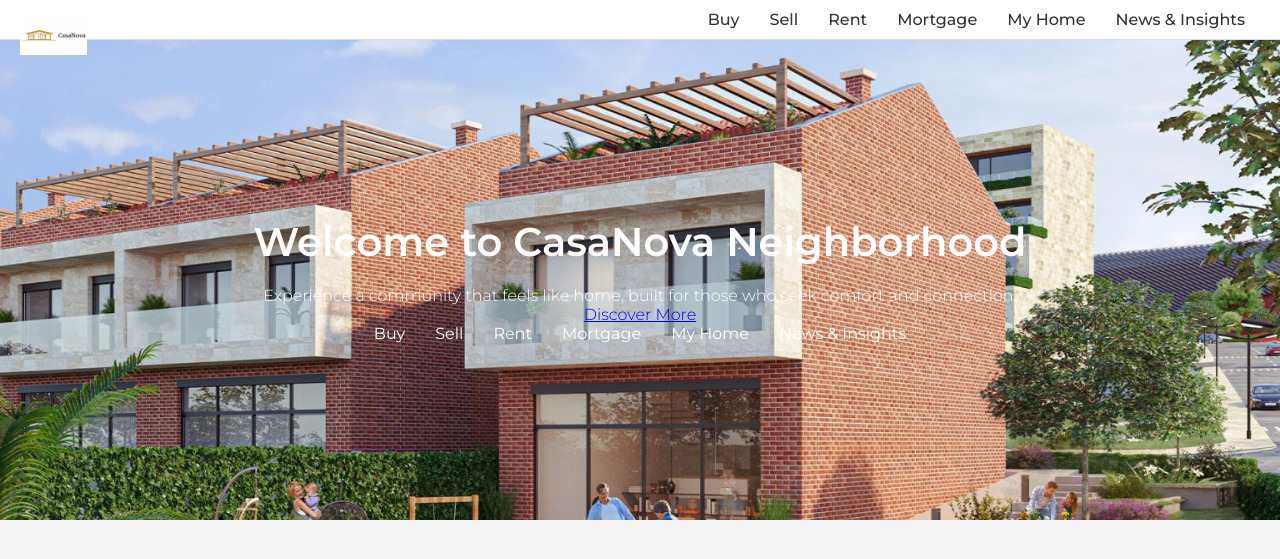
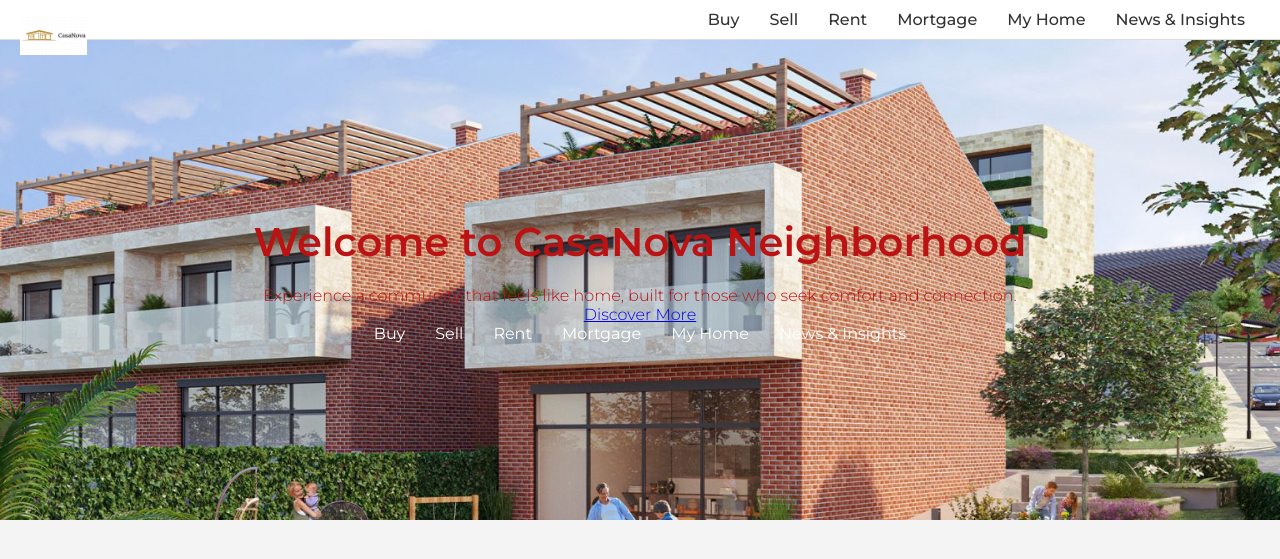
Before and after one commit to FlorentLatifi/CasaNova, a PHP site: page / in a window 1280 px wide. Shown: the top 559 px of the page. Run offline with PHP 8.4, Linux system fonts and the light colour scheme.

Commit message:
Update style.css

```diff
--- a/style.css
+++ b/style.css
@@ -59,7 +59,7 @@ body {
   flex-direction: column;
   justify-content: center;
   align-items: center;
-  color: #fff;
+  color: #bb1313;
   text-align: center;
   padding: 20px;
 }
```
